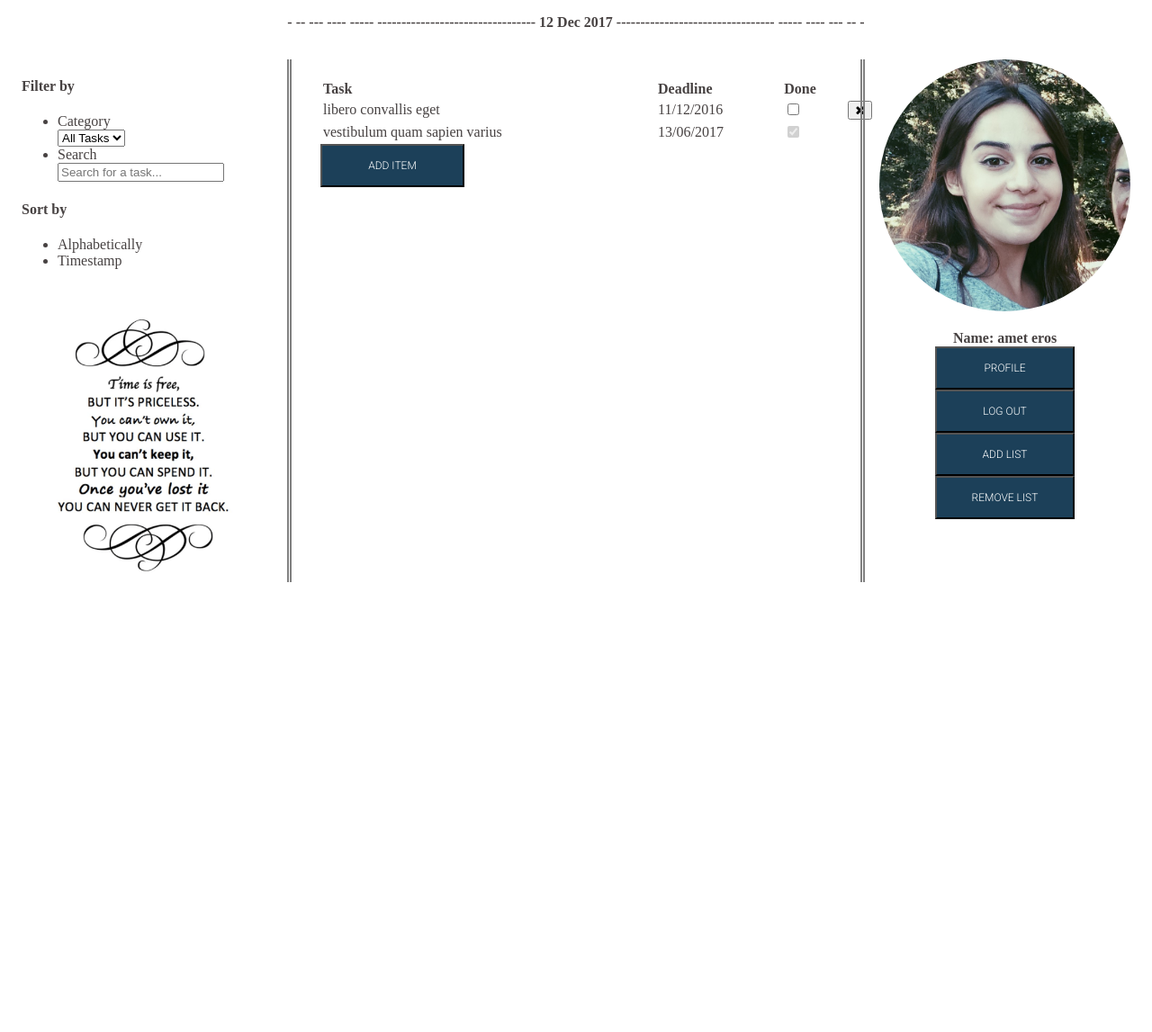
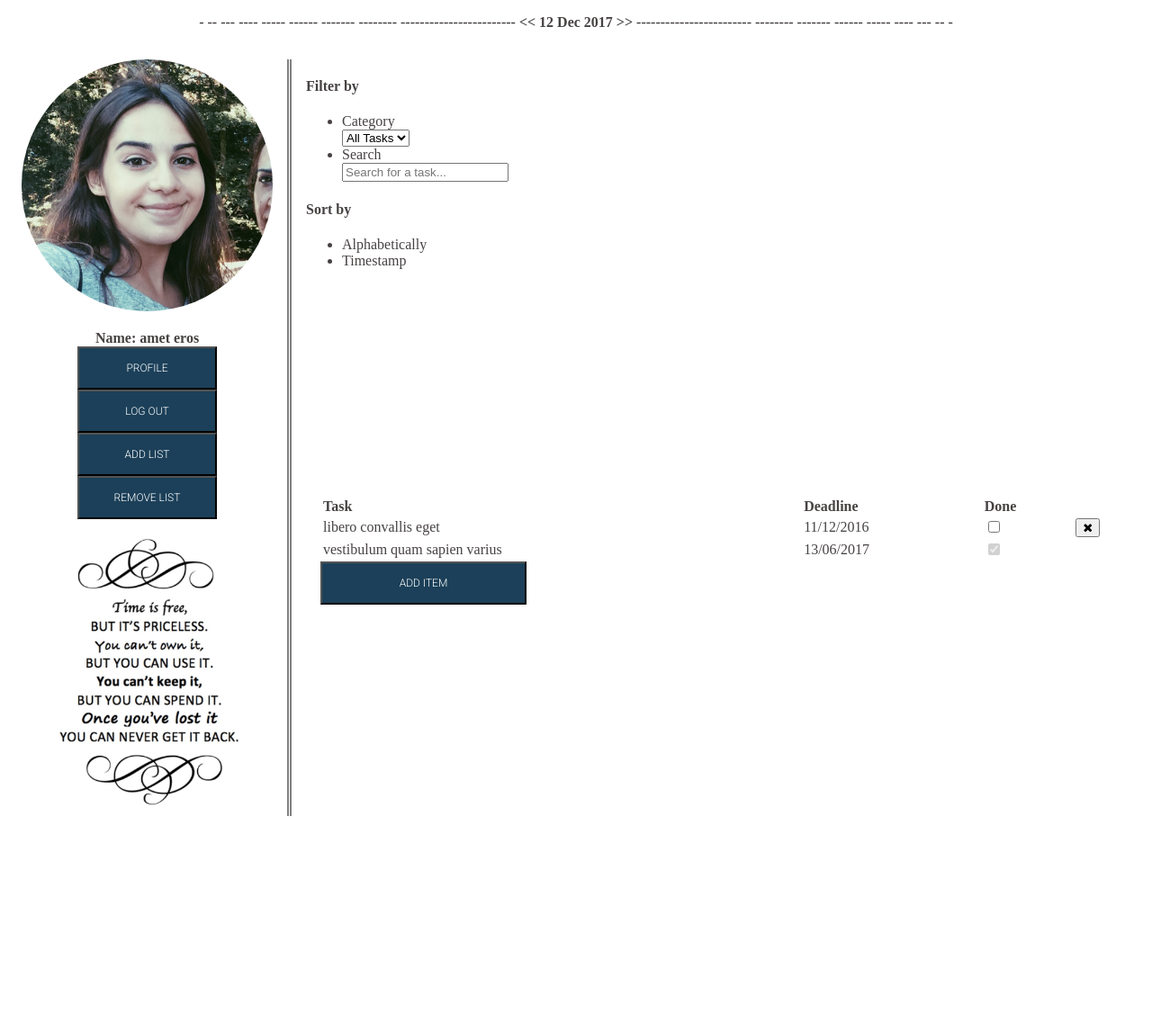
Before and after one commit to Diogopp/FEUP-LTW, a PHP site: page /index/index.php in a window 1280 px wide. Shown: the part 192-1339 px from the top of the page at 90% size. Run offline with PHP 8.4, Linux system fonts and the light colour scheme; a user stored in the database is signed in; data comes from the database, SQL or seed files in the repository; some web fonts are replaced.

Commit message:
reformulação da grid

```diff
--- a/Trabalho/css/style.css
+++ b/Trabalho/css/style.css
@@ -147,7 +147,7 @@ footer {
 /*************************TASK*********************/
 #dateBar {
   grid-column-start: 1;
-  grid-column-end: 4;
+  grid-column-end: 3;
   grid-row-start: 1;
   grid-row-end: 1;
   text-align: center;
@@ -156,43 +156,38 @@ footer {
 
 #dateBar >h3{
   font-size: 1em;
-  margin-bottom:0rem;
+  margin-bottom:0;
 }
 
 #leftSideBar {
-  grid-column-start: 1;
-  grid-column-end: 1;
+  grid-column-start: 2;
+  grid-column-end: 3;
   grid-row-start: 2;
   grid-row-end: 2;
   padding-left: 1em;
-  border-right: 5px double grey;
 }
 
 #mainSection {
   grid-column-start: 2;
-  grid-column-end: 2;
-  grid-row-start: 2;
-  grid-row-end: 2;
-  width: 40em;
-  margin: 0;
-  padding-top: 1.3em;
+  grid-column-end: 3;
+  grid-row-start: 3;
+  grid-row-end: 4;
   padding-left: 2rem;
-  padding-right: 2rem;
 }
 
 #rightSideBar {
-  grid-column-start: 3;
-  grid-column-end: 3;
+  grid-column-start: 1;
+  grid-column-end: 2;
   grid-row-start: 2;
-  grid-row-end: 2;
-  border-left: 5px double grey;
+  grid-row-end: 4;
+  border-right: 5px double grey;
   text-align: center;
 }
 
 .gridContainer{
   width: 100%;
   display:grid;
-  grid-template-columns: 25% 50% 25%;
+  grid-template-columns: 25% 75%;
   grid-template-rows: auto;
   background-color: white;
   color: #474242;
--- a/Trabalho/grid/dateBar.php
+++ b/Trabalho/grid/dateBar.php
@@ -1,8 +1,8 @@
 <div id = "dateBar">
   <h3>
-    - -- --- ---- ----- ---------------------------------
+    - -- --- ---- ----- ------ ------- -------- ------------------------ <<
     <?php echo date("d M Y"); ?>
-    --------------------------------- ----- ---- --- -- -
+    >> ------------------------ -------- ------- ------ ----- ---- --- -- -
   </h3>
 
 </div>
--- a/Trabalho/grid/leftSideBar.php
+++ b/Trabalho/grid/leftSideBar.php
@@ -17,7 +17,4 @@
       <li><a href="" id = "sortAlpha" >Alphabetically</a></li>
       <li><a href="" id = "sortTimes" >Timestamp</a></li>
     </ul>
-<br>
-<br>
-    <img id = "timeGif" src="../assets/time.gif" alt="quotes gif" width=90%>
 </div>
--- a/Trabalho/grid/rightSideBar.php
+++ b/Trabalho/grid/rightSideBar.php
@@ -15,5 +15,6 @@
     <button id ="remLis">Remove List</button>
     <br>
   </div>
-
+  <br>
+  <img id = "timeGif" src="../assets/time.gif" alt="quotes gif" width=90%>
 </div>
```
